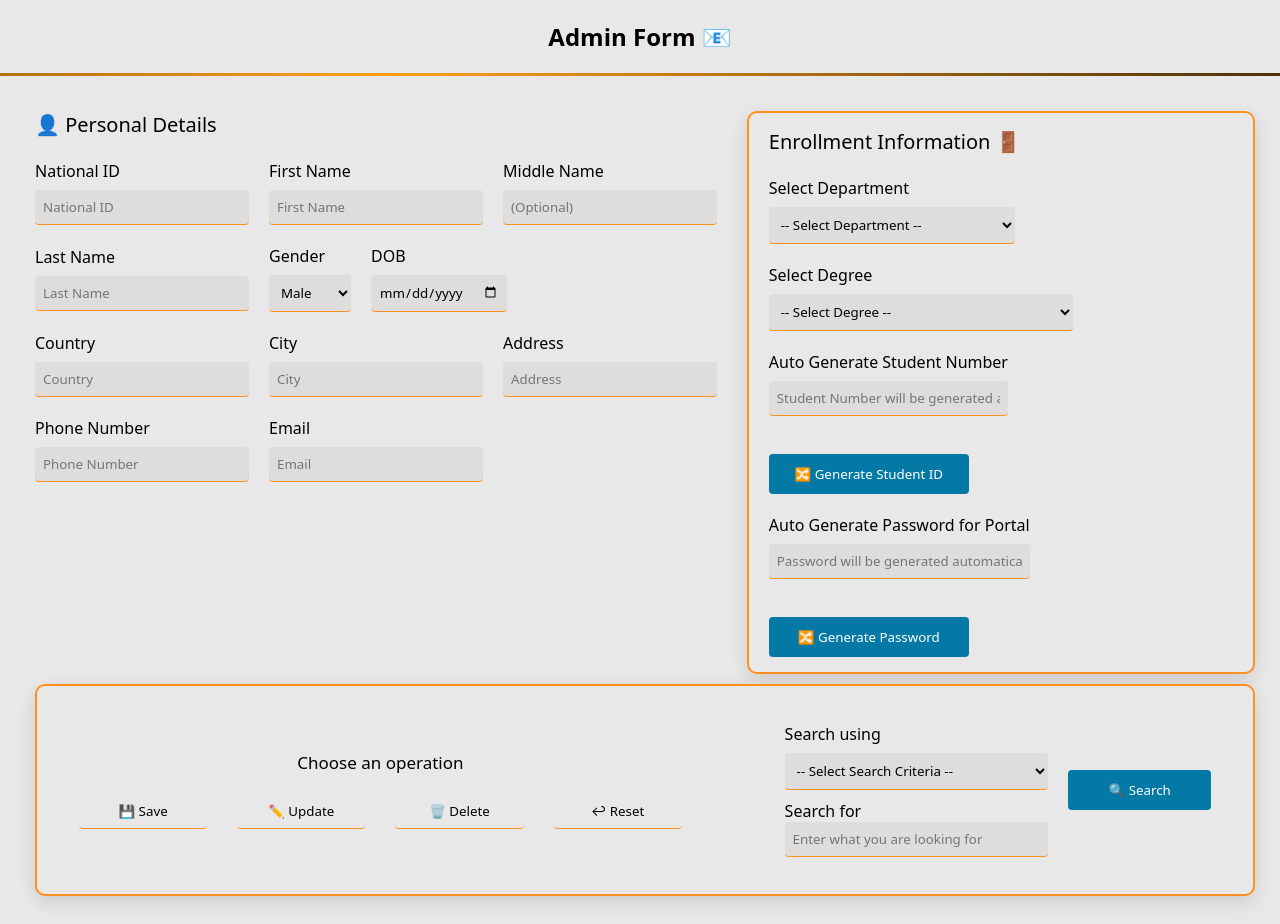
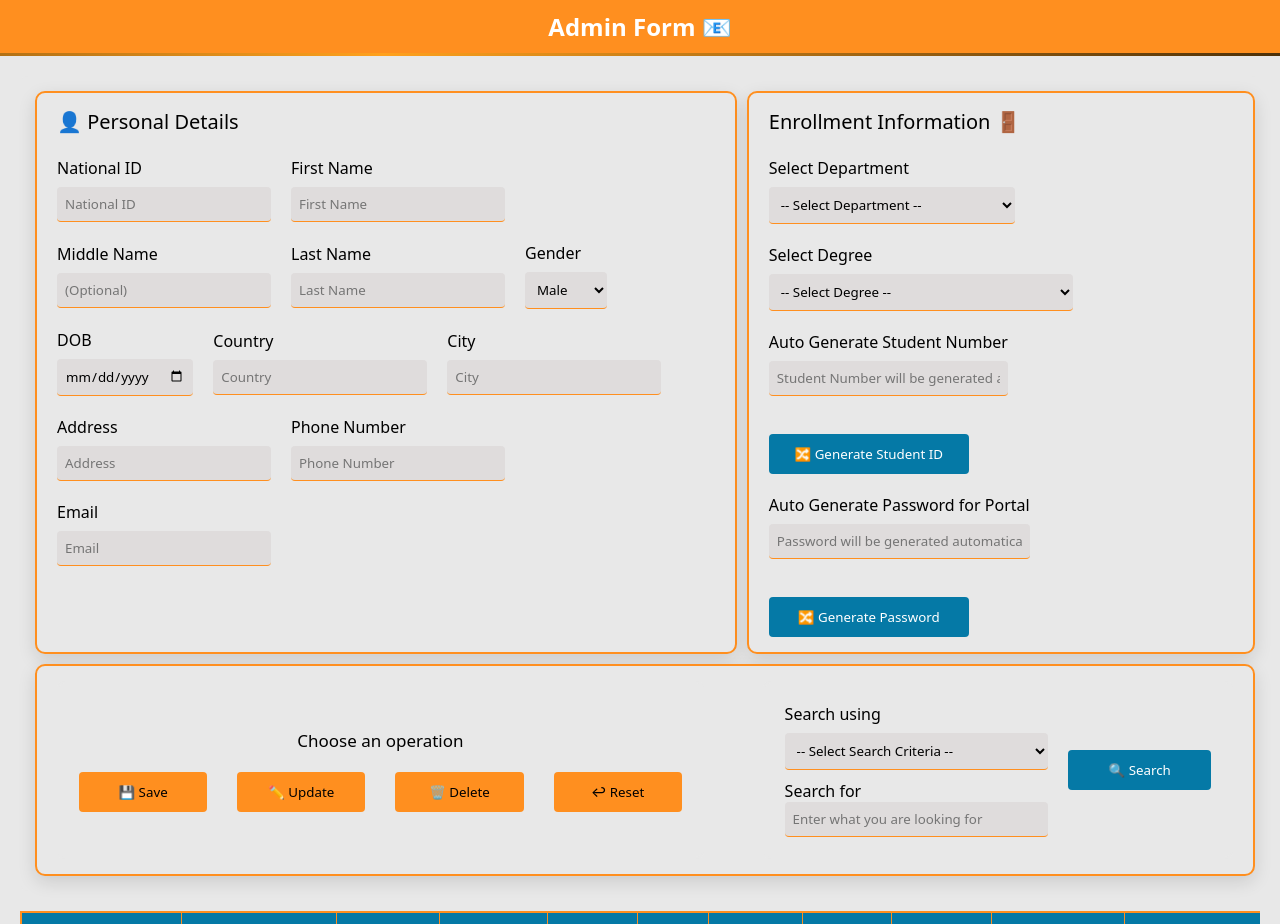
Before and after one commit to Primegotit/php-nust-portal, a PHP site: page /Admin-Form.php in a window 1280 px wide. Shown: the top 924 px of the page. Run offline with PHP 8.4, Linux system fonts and the light colour scheme; data comes from the database, SQL or seed files in the repository.

Commit message:
fixing the gthigsn

```diff
--- a/Admin-Form.css
+++ b/Admin-Form.css
@@ -49,6 +49,9 @@
     justify-content: center;
     padding: 20px;
     gap: 20px;
+    background: var(--primary-color);
+    padding: 10px 40px;
+    color: var(--dark-theme-text-btn);
 }
 
 #top-heading h2{
@@ -67,7 +70,7 @@
 
 }
 
-#Student-personal-details{
+#student-personal-details{
     padding: 15px 20px;
     border: 2px solid var(--primary-color);
     background: var(--dark-theme-background);
@@ -208,7 +211,7 @@ select option{
     text-align: center;
 }
 
-#button-container form #btn2{
+#button-container form .btn2{
     width: 100px;
     height: 40px;
 
@@ -227,7 +230,7 @@ select option{
     font-weight: 500;
 }
 
-#button-container form #btn2:hover{
+#button-container form .btn2:hover{
     scale: 1.06;
 }
 
--- a/Admin-Form.php
+++ b/Admin-Form.php
@@ -41,6 +41,35 @@
         echo "<script>alert('Student information saved successfully!');</script>";
     }
 
+    if(isset($_POST['btn-update'])) {
+        $nationalID = $_POST['national-id'];
+        $firstName = $_POST['first-name'];
+        $middleName = $_POST['middle-name'];
+        $lastName = $_POST['last-name'];
+        $gender = $_POST['gender'];
+        $dob = $_POST['dob'];
+        $country = $_POST['country'];
+        $city = $_POST['city'];
+        $address = $_POST['address'];
+        $phoneNumber = $_POST['phone-number'];
+        $email = $_POST['email'];
+        $department = $_POST['department'];
+        $degree = $_POST['degree'];
+        $studentID = $_POST['student-id'];
+        $password = $_POST['password'];
+
+
+
+        $sql = "UPDATE tblstudents
+            SET first_name='$firstName', middle_name='$middleName', last_name='$lastName', gender='$gender', dob='$dob', country='$country', city='$city', address='$address', phone_number='$phoneNumber', email='$email', department='$department', degree='$degree', student_id='$studentID', password='$password'
+            WHERE national_id='$nationalID'";
+
+        mysqli_query($conn, $sql);
+        header("Location: " . $_SERVER['PHP_SELF']);
+        exit();
+        echo "<script>alert('Student information updated successfully!');</script>";
+    }
+
 ?>
 
 
@@ -52,6 +81,7 @@
     <title>Admin Form</title>
     <link rel="stylesheet" href="Admin-Form.css">
     <link rel="stylesheet" href="index.css">
+    <link rel="stylesheet" href="global.css">
     <link rel="stylesheet" href="forms.css">
 </head>
 
@@ -229,10 +259,10 @@
                     </h2>
 
                     <span>
-                        <button id="btn-save" name="btn-save" form="student-personal-details">💾 Save</button>
-                        <button id="btn-update" name="btn-update" form="student-personal-details">✏️ Update</button>
-                        <button id="btn-delete" name="btn-delete" form="student-personal-details">🗑️ Delete</button>
-                        <button id="btn-reset" name="btn-reset" form="student-personal-details">↩ Reset</button>
+                        <button id="btn-save" class="btn2" name="btn-save" form="student-personal-details">💾 Save</button>
+                        <button id="btn-update" class="btn2" name="btn-update" form="student-personal-details">✏️ Update</button>
+                        <button id="btn-delete" class="btn2" name="btn-delete" form="student-personal-details">🗑️ Delete</button>
+                        <button id="btn-reset" class="btn2" name="btn-reset" form="student-personal-details">↩ Reset</button>
                     </span>
 
                 </form>
```
